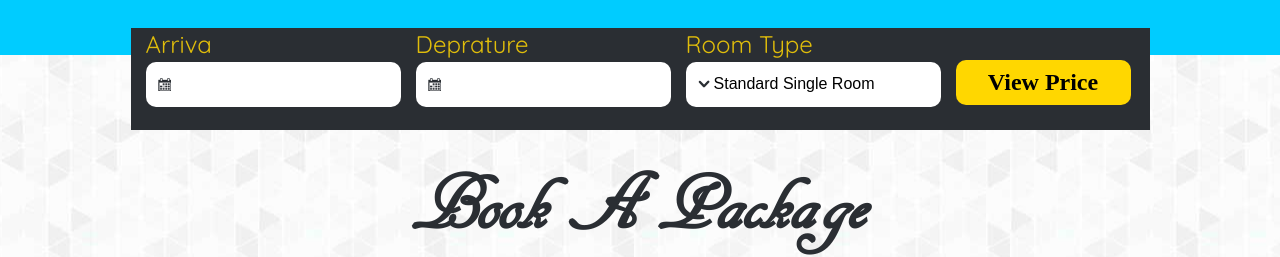
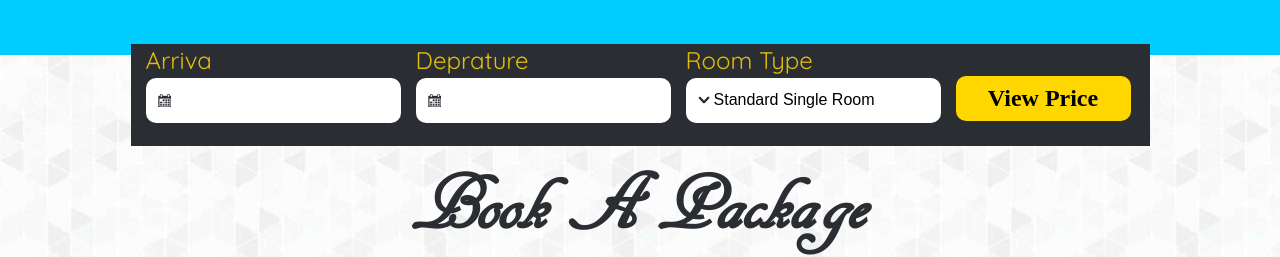
Before and after one commit to kawsarma1113/Hotel-deulax, a plain HTML site: page index.html in a window 1280 px wide. Shown: the part 582-839 px from the top of the page. Drawn offline with nearby package versions, Linux system fonts and the light colour scheme; a script that the page names is missing.

Commit message:
Update main.css

```diff
--- a/css/main.css
+++ b/css/main.css
@@ -243,7 +243,7 @@ footer{
     position: absolute;
     left: 0;
     right:0;
-    bottom:11%;
+    bottom:9%;
     margin: 0 auto;
 
 
```
